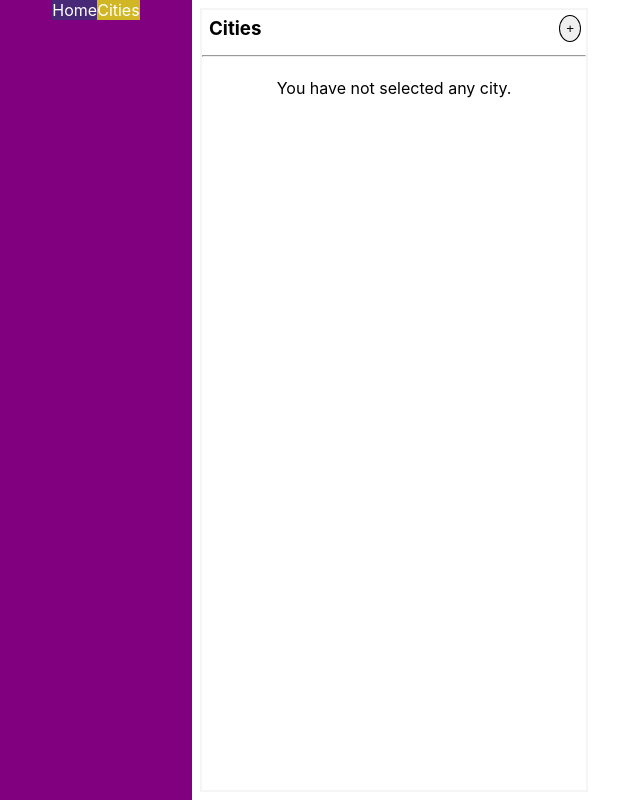
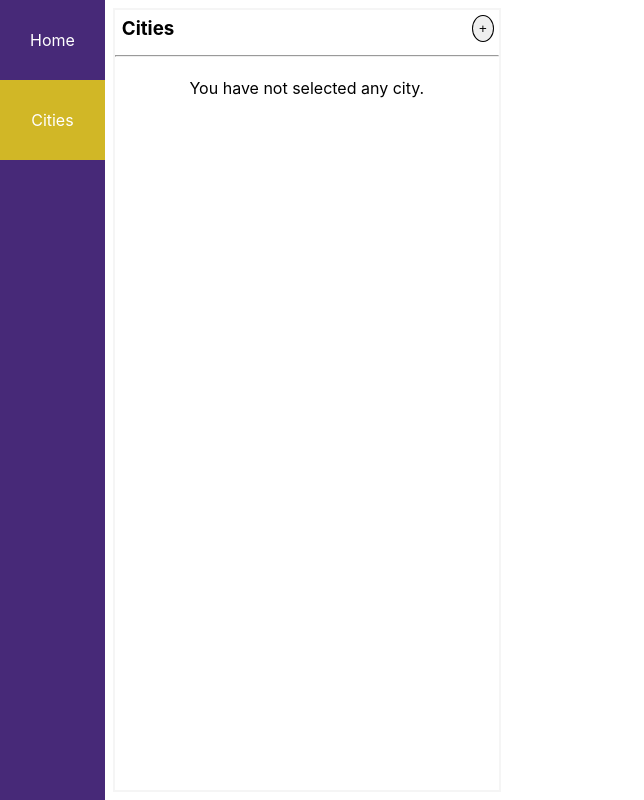
Before and after one commit to arunima1200/weather-react-app, a React (Create React App) app: page /cities in a window 1280 px wide. Shown: the whole page, without its empty margins (0-644 px from the left). Built offline with nearby package versions, Linux system fonts and the light colour scheme.

Commit message:
Update Sidebar.css

```diff
--- a/src/Components/Sidebar.css
+++ b/src/Components/Sidebar.css
@@ -1,42 +1,14 @@
 .sidebar{
-    width: 15%;
+    display: flex;
+    flex-direction: column;
     height: 100vh;
-    background-color: purple;
+    background-color: #472978;
 }
 
-.side-list{
-    list-style: none;
-    padding: 0;
-    margin: 0;
-}
-
-li{
-    border: 1px solid white;
-    padding: 15px;
-    font-size: 16px;
-    font-weight: 600;
+.link {
+    color: white;
     text-align: center;
-}
-
-.link{
-    color: white;
+    width: 10;
+    padding: 30px;
     text-decoration: none;
 }
-
-.active{
-    color: black;
-    background-color: yellow;
-    text-decoration: none;
-    margin-left: -3vw;
-    padding: 2.4vw;
-}
-
-.active-city{
-    padding-left: 4.2vw;
-    padding-right: 4.2vw;
-}
-
-.active-home{
-    padding-left: 3.9vw;
-    padding-right: 3.9vw;
-}
```
